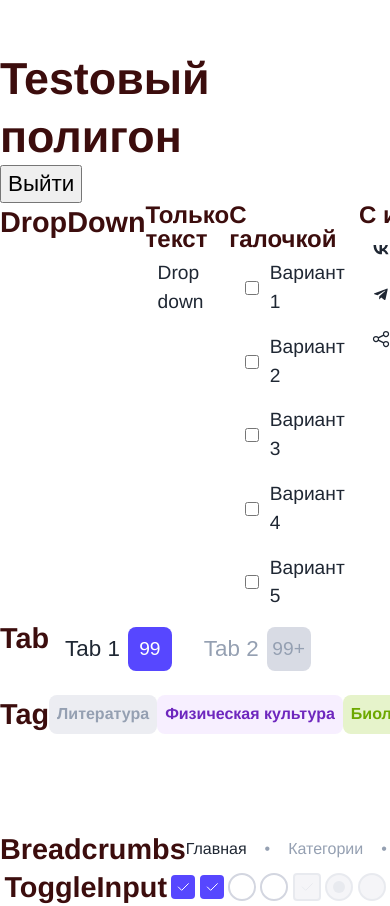
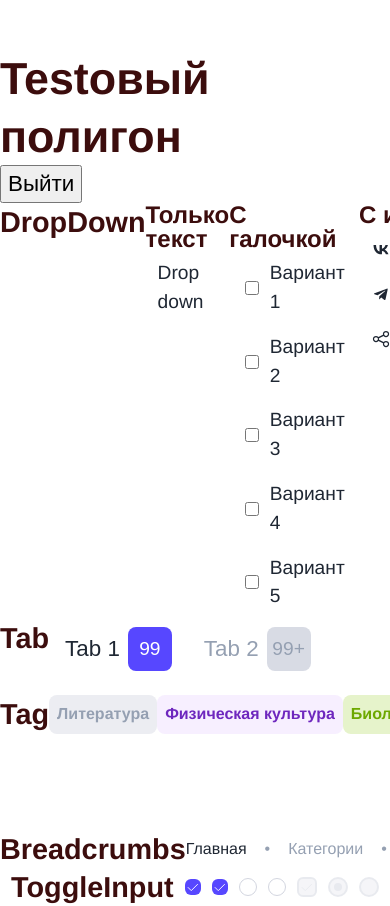
Before and after one commit to Aldiyar-B/Paraweb, a React (Vite) app: page /test in a window 390 px wide. Shown: the top 906 px of the page. Built offline with nearby package versions, Linux system fonts and the light colour scheme.

Commit message:
Textbox & radiobutton are done clearly✅

```diff
--- a/src/components/ToggleInput/ToggleInput.module.scss
+++ b/src/components/ToggleInput/ToggleInput.module.scss
@@ -11,8 +11,8 @@
 // Общие стили
 .checkbox,
 .radiobutton {
-  width: 24px;
-  height: 24px;
+  width: 20px;
+  height: 20px;
   border: 2px solid var(--border-color);
   display: flex;
   align-items: center;
@@ -25,7 +25,7 @@
 
 // Чекбокс
 .checkbox {
-  border-radius: 4px;
+  border-radius: 6px;
 }
 input:checked + .checkbox {
   background-color: var(--ultramarine-default-color);
@@ -89,3 +89,23 @@ input:disabled + .checkbox,
 input:disabled + .radiobutton {
   pointer-events: none; // Полностью отключаем hover и клики
 }
+
+//* Адаптацив под мобильные устройства
+@media (max-width: 768px) {
+  .checkbox,
+  .radiobutton {
+    width: 16px;
+    height: 16px;
+    border-width: 1px;
+  }
+
+  input:checked + .checkbox::after {
+    width: 15px;
+    height: 15px;
+  }
+
+  input:checked + .radiobutton::after {
+    width: 8px;
+    height: 8px;
+  }
+}
```
